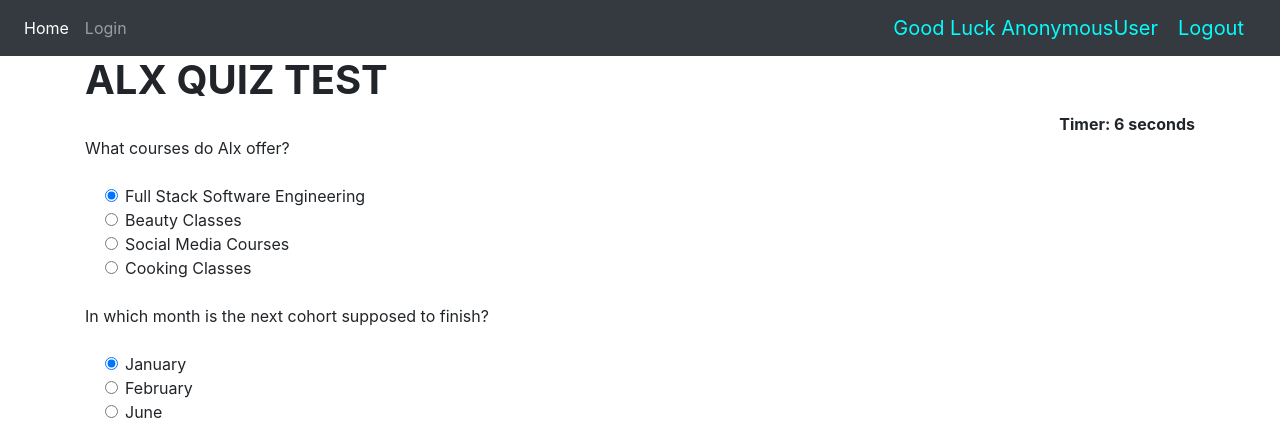
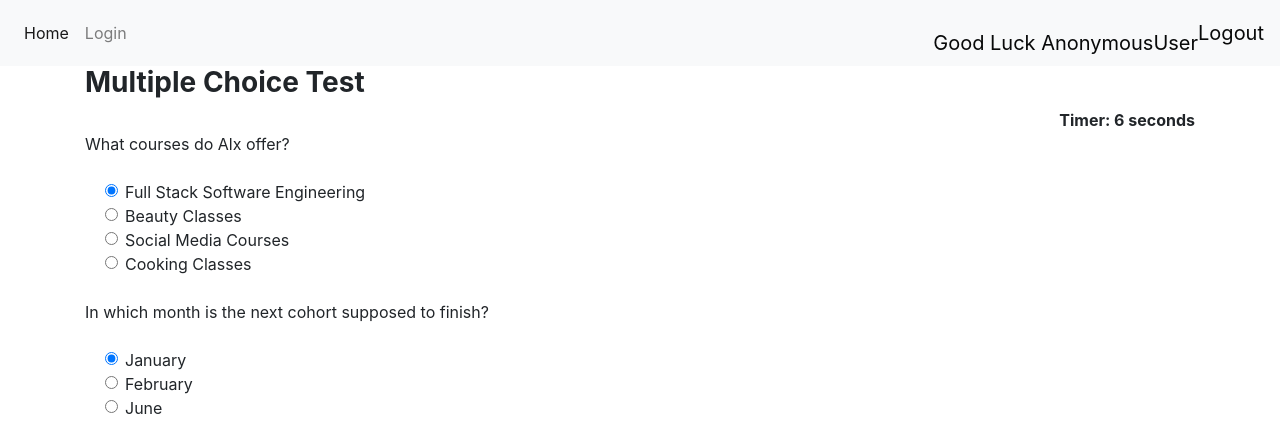
Before and after one commit to Mpethwane3110/quiz-web-application-django, a Django app: page / in a window 1280 px wide. Shown: the top 421 px of the page. Run offline with Django 3.2, Linux system fonts and the light colour scheme; data comes from the database, SQL or seed files in the repository; both versions use the stored data as it was after the commit; some libraries are stand-ins or nearby versions.

Commit message:
Alx_quiz_project Codes

```diff
--- a/Quiz/templates/Quiz/dependencies.html
+++ b/Quiz/templates/Quiz/dependencies.html
@@ -4,7 +4,7 @@
         <title>
             Alx Quiz Portfolio Project
         </title>
-        <link rel="stylesheet" href="https://stackpath.bootstrapcdn.com/bootstrap/4.5.0/css/bootstrap.min.css" integrity="sha384-9aIt2nRpC12Uk9gS9baDl411NQApFmC26EwAOH8WgZl5MYYxFfc+NcPb1dKGj7Sk" crossorigin="anonymous">
+        <link rel="stylesheet" href="https://cdn.jsdelivr.net/npm/bootstrap@4.0.0/dist/css/bootstrap.min.css" integrity="sha384-Gn5384xqQ1aoWXA+058RXPxPg6fy4IWvTNh0E263XmFcJlSAwiGgFAW/dAiS6JXm" crossorigin="anonymous">
     </head>
     <body>
         {% include 'Quiz/navbar.html' %}
--- a/Quiz/templates/Quiz/home.html
+++ b/Quiz/templates/Quiz/home.html
@@ -4,9 +4,9 @@
 {% block content %}
 {% load static %}
 <div class="container ">
-<h1><b> ALX QUIZ TEST </b></h1>
+<h3><b> Multiple Choice Test</b></h1>
 
-<div align="right" id="displaytimer"><b></i>Timer: 0 seconds</b></i></div>
+<div align="right" id="displaytimer"><b>TIMER: 0 SECONDS</b></div>
 
  <form method='post' action=''>
     {% csrf_token %}
--- a/Quiz/templates/Quiz/navbar.html
+++ b/Quiz/templates/Quiz/navbar.html
@@ -4,12 +4,13 @@
 <style>
   .greet{
     font-size: 20px;
-    color: rgb(6, 251, 251);
-    margin-right: 20px;
+    color: rgb(8, 9, 9);
+    margin-top: 20px;
   }
 </style>
 
-<nav class="navbar navbar-expand-lg navbar-dark bg-dark">
+<nav class="navbar navbar-expand-lg navbar-light bg-light">
+
   <button class="navbar-toggler" type="button" data-toggle="collapse" data-target="#navbarNav" aria-controls="navbarNav" aria-expanded="false" aria-label="Toggle navigation">
     <span class="navbar-toggler-icon"></span>
   </button>
@@ -37,7 +38,7 @@
     </ul>
   </div>
 
-  <span class="greet">Good Luck {{request.user}}</span>
+  <div class="greet">Good Luck {{request.user}}</div>
   <span ><a  class="greet" href="{% url 'logout' %}">Logout</a></span>
 
 </nav>
```
Also changed, not shown: Quiz/templates/Quiz/result.html (+7 -7 lines), README.md (added), db.sqlite3.
